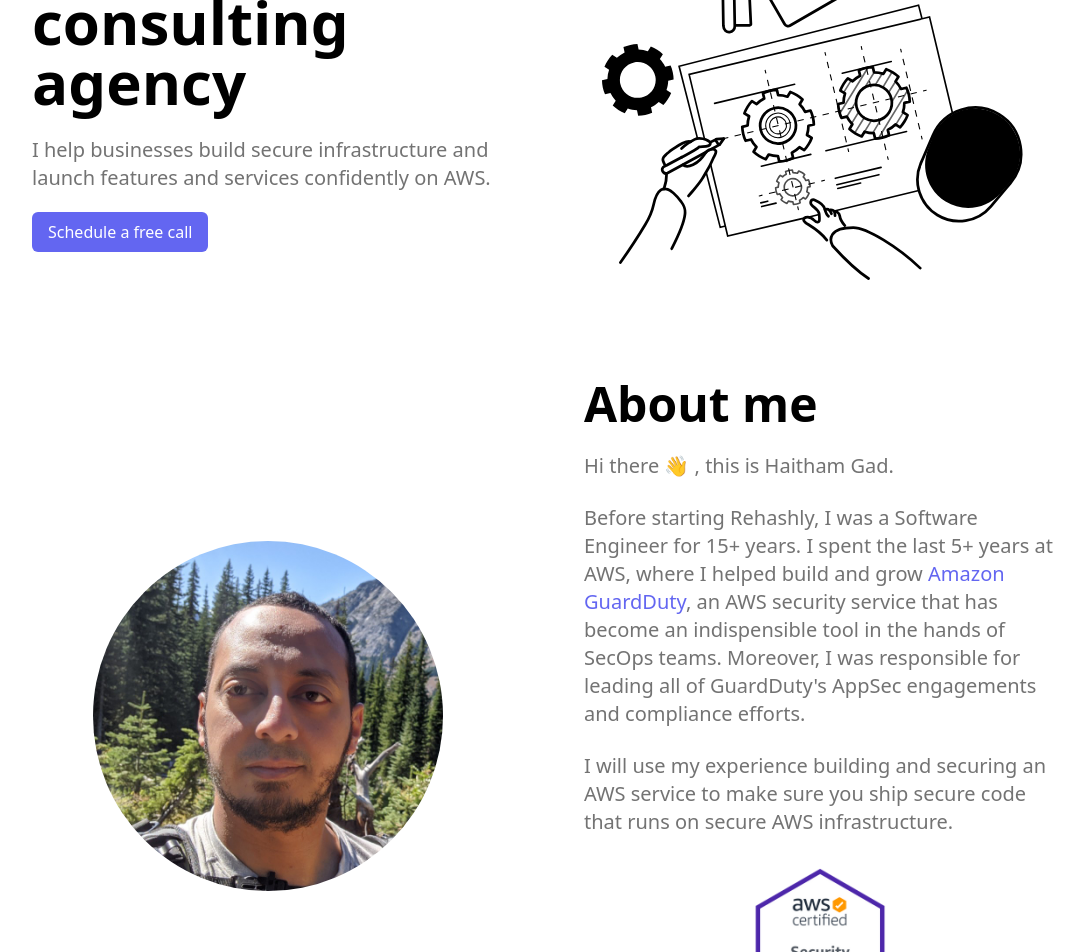
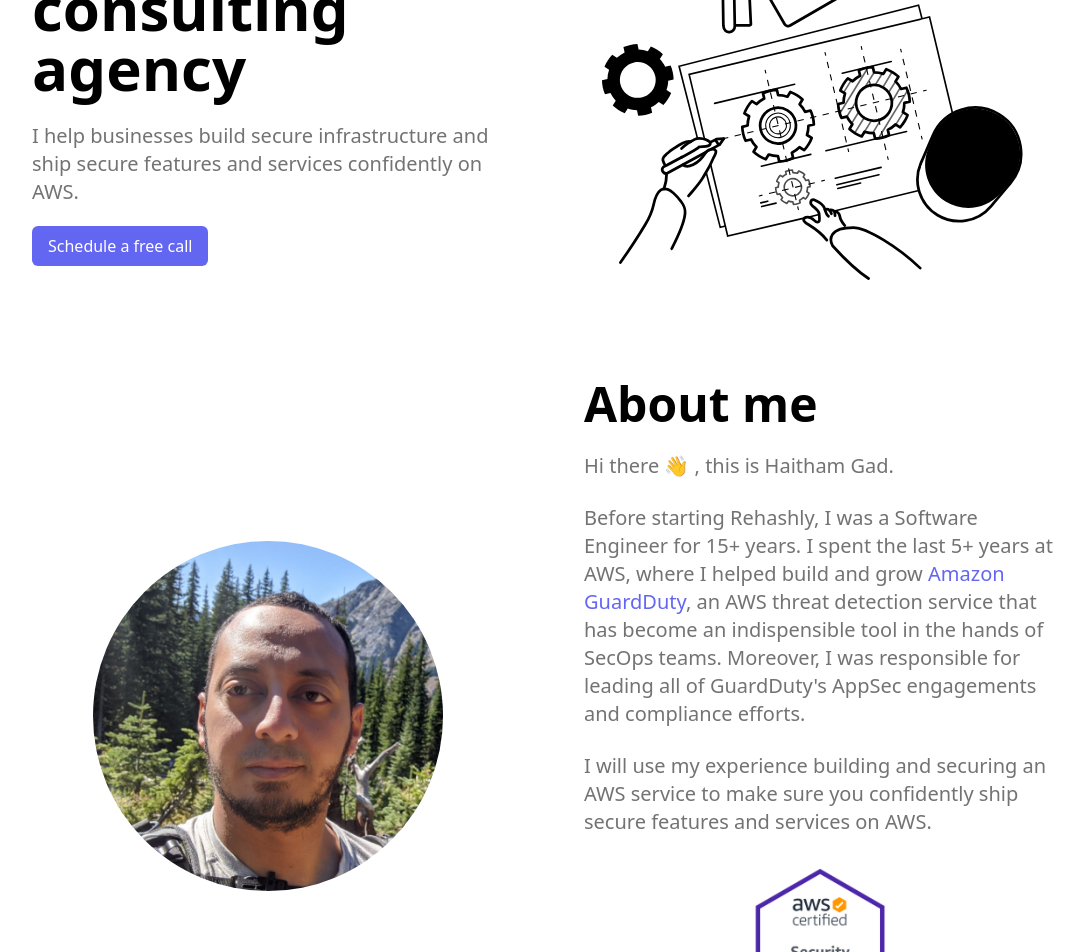
Before and after one commit to rehashly/rehashly-website, a Next.js app: page / in a window 1280 px wide. Shown: the part 320-1272 px from the top of the page, without its empty margins (96-1180 px from the left). Built offline with nearby package versions, Linux system fonts and the light colour scheme; no server answers.

Commit message:
More copy optimization

```diff
--- a/pages/index.tsx
+++ b/pages/index.tsx
@@ -24,7 +24,7 @@
                 {heroMessage}
               </h2>
               <LandingParagraph>
-                I help businesses build secure infrastructure and launch features and services
+                I help businesses build secure infrastructure and ship secure features and services
                 confidently on AWS.
               </LandingParagraph>
               <div className="flex justify-center xl:justify-start">
@@ -63,13 +63,13 @@
                 Before starting Rehashly, I was a Software Engineer for 15+ years. I spent the last
                 5+ years at AWS, where I helped build and grow{' '}
                 <TextLink href="https://aws.amazon.com/guardduty">Amazon GuardDuty</TextLink>, an
-                AWS security service that has become an indispensible tool in the hands of SecOps
-                teams. Moreover, I was responsible for leading all of GuardDuty's AppSec engagements
-                and compliance efforts.
+                AWS threat detection service that has become an indispensible tool in the hands of
+                SecOps teams. Moreover, I was responsible for leading all of GuardDuty's AppSec
+                engagements and compliance efforts.
               </LandingParagraph>
               <LandingParagraph className="mb-6">
-                I will use my experience building and securing an AWS service to make sure you ship
-                secure code that runs on secure AWS infrastructure.
+                I will use my experience building and securing an AWS service to make sure you
+                confidently ship secure features and services on AWS.
               </LandingParagraph>
               <LandingParagraph className="my-8 xl:text-center">
                 <TextLink href="https://www.credly.com/badges/30af2643-74ed-4251-9f38-fed8f952d834">
```
